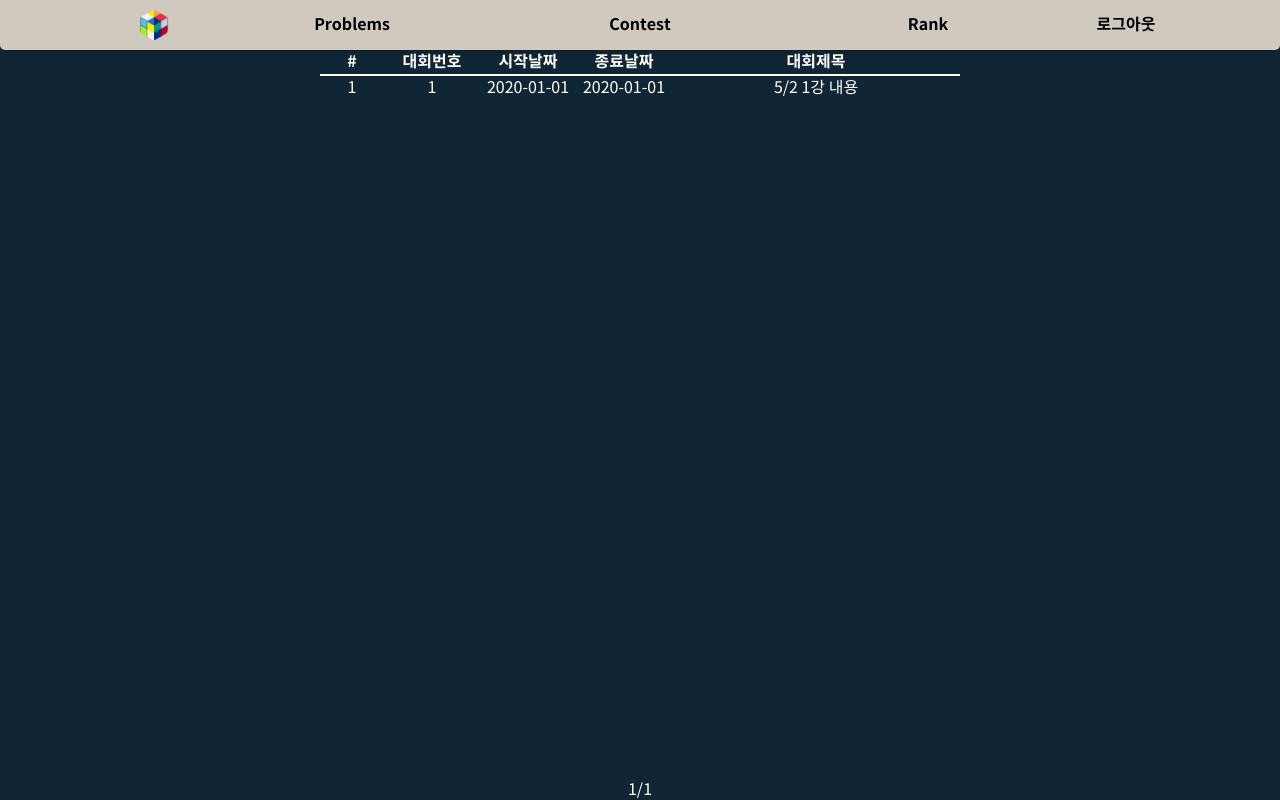
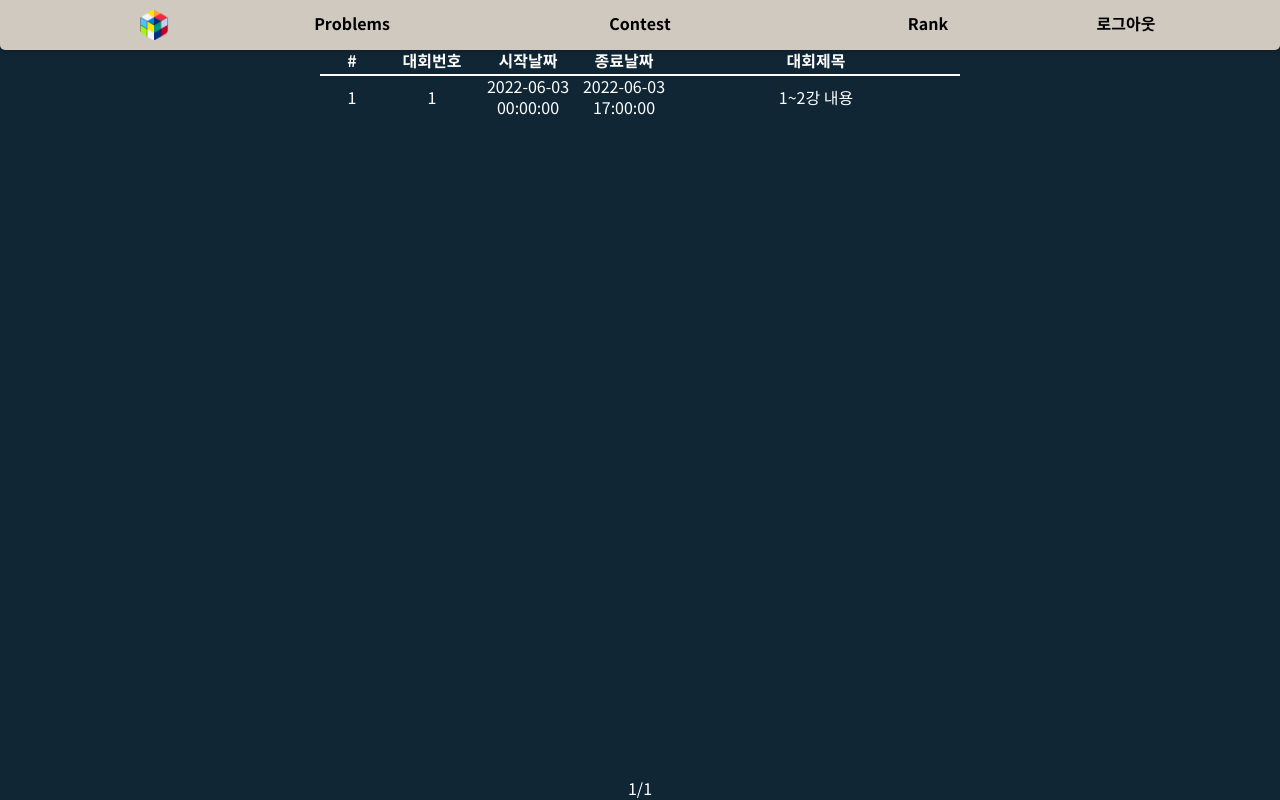
Before and after one commit to kidw0124/Math-for-PS-ML-2022-web, a React (Create React App) app in the folder front/: page /contests/1 in a window 1280 px wide. Built offline with nearby package versions, Linux system fonts and the light colour scheme; no server answers; sample sign-in values are in the browser's storage.

Commit message:
콘테스트

```diff
--- a/front/src/Contests.js
+++ b/front/src/Contests.js
@@ -9,9 +9,9 @@ function Contests() {
 	const [contestList, setContestList] = useState([
 		{
 			number: 1,
-			title: "5/2 1강 내용",
-			startTime: "2020-01-01",
-			endTime: "2020-01-01",
+			title: "1~2강 내용",
+			startTime: "2022-06-03 00:00:00",
+			endTime: "2022-06-03 17:00:00",
 		},
 	]);
 	const [numberEachPage, setNumberEachPage] = useState(100);
```
